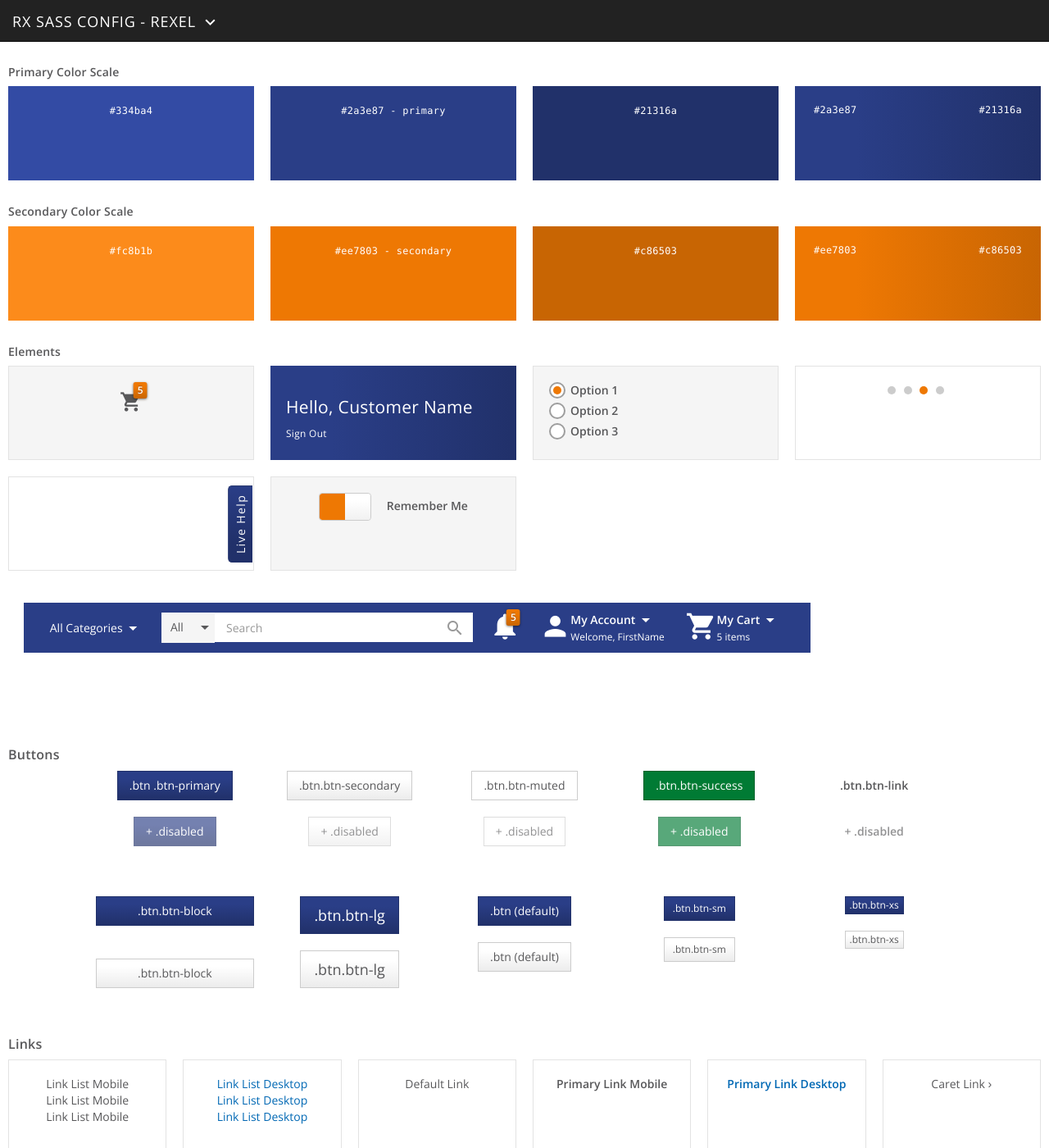
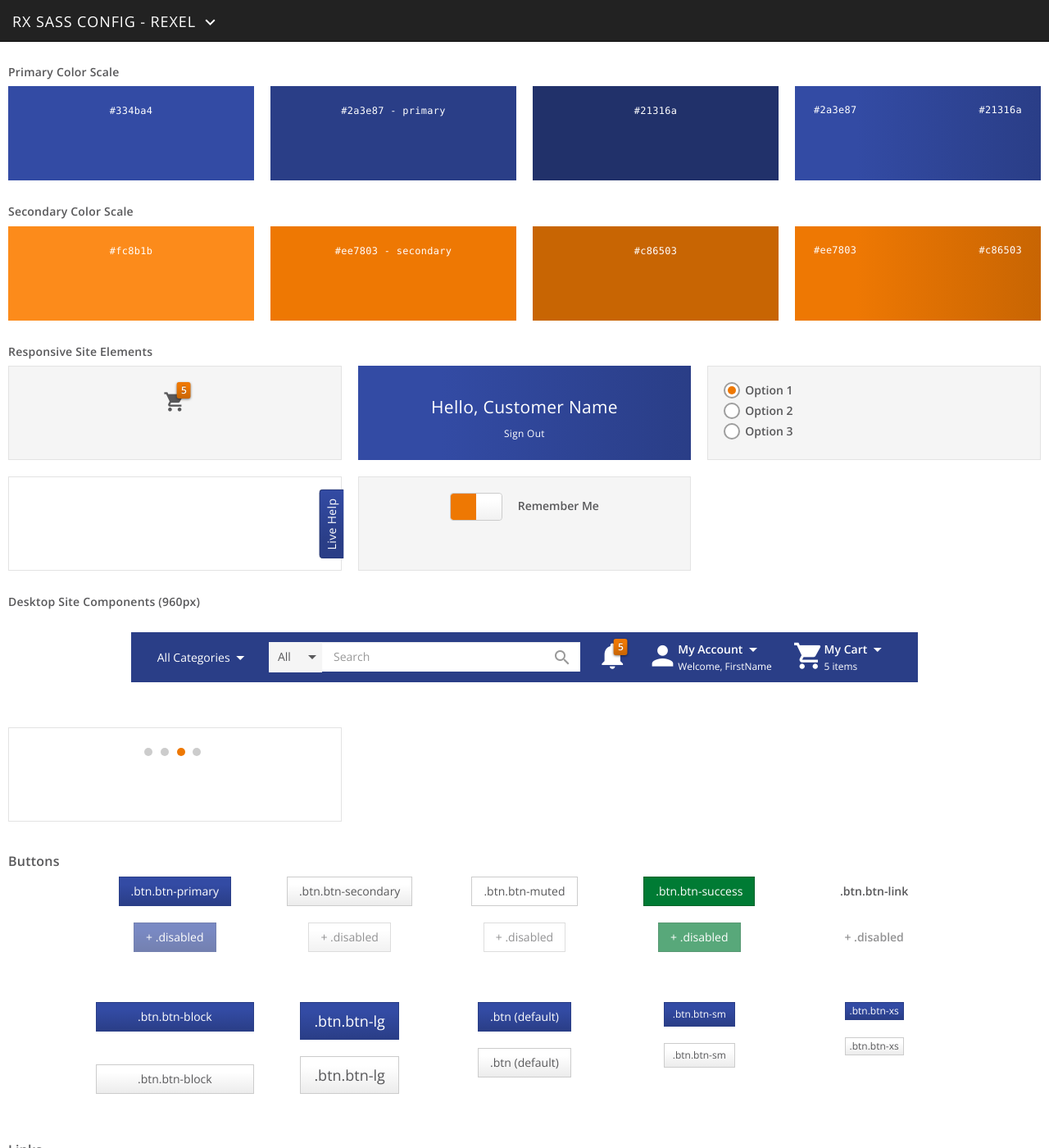
Before and after one commit to rxux/sass, a Jekyll site: the page built from index.html, in a window 1280 px wide and 1400 px high. Shown: the whole window at 82% size. Built offline with Jekyll 4.4.1, drawn with Linux system fonts in a browser that asks for light colours; nearby versions of some CDN libraries.

Commit message:
fix some button colors etc

```diff
--- a/_includes/component_buttons.html
+++ b/_includes/component_buttons.html
@@ -10,12 +10,11 @@
     <div class="col-xs-12 col-sm-3 col-md-2 col-md-offset-1 text-center">
         <div class="row">
             <div class="col-xs-6 col-sm-12">
-                <button type="button" class="btn btn-primary {{ page.title | downcase }}">.btn
-                    .btn-primary</button>
+                <button type="button" class="btn btn-primary">.btn.btn-primary</button>
                 <br><br>
             </div>
             <div class="col-xs-6 col-sm-12">
-                <button type="button" class="btn btn-primary {{ page.title | downcase }} disabled">+ .disabled</button>
+                <button type="button" class="btn btn-primary disabled">+ .disabled</button>
                 <br><br>
             </div>
         </div>
@@ -86,7 +85,7 @@
     <div class="col-xs-12 col-sm-3 col-md-2 col-md-offset-1 text-center">
         <div class="row">
             <div class="col-xs-6 col-sm-12">
-                <button type="button" class="btn btn-primary {{ page.title | downcase }} btn-block">.btn.btn-block</button>
+                <button type="button" class="btn btn-primary btn-block">.btn.btn-block</button>
                 <br><br>
             </div>
             <div class="col-xs-6 col-sm-12">
@@ -99,7 +98,7 @@
     <div class="col-xs-12 col-sm-3 col-md-2 text-center">
         <div class="row">
             <div class="col-xs-6 col-sm-12">
-                <button type="button" class="btn btn-primary {{ page.title | downcase }} btn-lg">.btn.btn-lg</button>
+                <button type="button" class="btn btn-primary btn-lg">.btn.btn-lg</button>
                 <br><br>
             </div>
             <div class="col-xs-6 col-sm-12">
@@ -112,7 +111,7 @@
     <div class="col-xs-12 col-sm-3 col-md-2 text-center">
         <div class="row">
             <div class="col-xs-6 col-sm-12">
-                <button type="button" class="btn btn-primary {{ page.title | downcase }}">.btn (default)</button>
+                <button type="button" class="btn btn-primary">.btn (default)</button>
                 <br><br>
             </div>
             <div class="col-xs-6 col-sm-12">
@@ -125,7 +124,7 @@
     <div class="col-xs-12 col-sm-3 col-md-2 text-center">
         <div class="row">
             <div class="col-xs-6 col-sm-12">
-                <button type="button" class="btn btn-primary {{ page.title | downcase }} btn-sm">.btn.btn-sm</button>
+                <button type="button" class="btn btn-primary btn-sm">.btn.btn-sm</button>
                 <br><br>
             </div>
             <div class="col-xs-6 col-sm-12">
@@ -138,7 +137,7 @@
     <div class="col-xs-12 col-sm-3 col-md-2 text-center">
         <div class="row">
             <div class="col-xs-6 col-sm-12">
-                <button type="button" class="btn btn-primary {{ page.title | downcase }} btn-xs">.btn.btn-xs</button>
+                <button type="button" class="btn btn-primary btn-xs">.btn.btn-xs</button>
                 <br><br>
             </div>
             <div class="col-xs-6 col-sm-12">
--- a/_includes/component_elements.html
+++ b/_includes/component_elements.html
@@ -1,17 +1,17 @@
-<!-- BUTTONS -->
+<!-- COMPONENTS -->
 <div class="row">
     <div class="col-xs-12">
-        <h4>Elements</h4>
+        <h4>Responsive Site Elements</h4>
     </div>
 </div>
 
 <div class="row">
     <div class="col-xs-12 text-center">
         <div class="row">
-
-            <div class="col-xs-12 col-sm-6 col-md-9">
+            <div class="col-xs-12 col-sm-6 col-md-12">
                 <div class="row">
 
+                    <!--CART COUNTER-->
                     <div class="col-xs-12 col-md-4">
                         <div class="well">
                             <div class="cart">
@@ -20,14 +20,14 @@
                             </div>
                         </div>
                     </div>
-
+                    <!--OFF-CANVAS HERO GRADIENT-->
                     <div class="col-xs-12 col-md-4">
                         <div class="well off-canvas-hero brand gradient text-left">
                             <a href="#"><h2>Hello, Customer Name</h2></a>
                             <a class="small" href="#">Sign Out</a>
                         </div>
                     </div>
-
+                    <!--RADIO BUTTONS-->
                     <div class="col-xs-12 col-md-4">
                         <div class="well text-left">
                             <form action="">
@@ -49,13 +49,13 @@
                             </form>
                         </div>
                     </div>
-
+                    <!--LIVE HELP BUTTON-->
                     <div class="col-xs-12 col-md-4 live-help-wrapper">
                         <div class="well pos-rel">
                             <a class="border-dark text-capitalize pull-right brand gradient-reverse pos-abs" href="#">Live Help</a>
                         </div>
                     </div>
-
+                    <!--REMEMBER ME SWITCH-->
                     <div class="col-xs-12 col-md-4">
                         <div class="well">
                             <form action="switch">
@@ -65,6 +65,25 @@
                         </div>
                     </div>
 
+                </div>
+            </div>
+        </div>
+    </div>
+</div>
+
+<div class="row">
+    <div class="col-xs-12">
+        <h4>Desktop Site Components (960px)</h4>
+    </div>
+</div>
+
+<div class="row">
+    <div class="col-xs-12 text-center">
+        <div class="row">
+            <div class="col-xs-12 col-sm-6 col-md-12">
+                <div class="row">
+
+                    <!--DESKTOP HEADER BAR-->
                     <div class="col-xs-12 text-center">
                         <div class="well bar-wrapper">
 
@@ -129,12 +148,8 @@
                             </div>
                         </div>
                     </div>
-
-                </div>
-            </div>
-
-            <div class="col-xs-12 col-sm-6 col-md-3">
-
+                    <!--SLIDESHOW DOTS-->
+                    <div class="col-xs-12 col-md-4">
                         <div class="well text-center dots-wrapper">
                             <ul class="list-inline dots">
                                 <li class="active"></li>
@@ -143,24 +158,10 @@
                                 <li></li>
                             </ul>
                         </div>
-
-                <!--<div class="well datepicker-wrapper">-->
-                    <!--<div class="datepicker" data-date-format="mm/dd/yyyy" data-date="-->
-                        <!--{{ site.time | date: '%m/' }}-->
-                        <!--{{ site.time | date: '%d/' | plus:3 }}-->
-                        <!--{{ site.time | date: '%Y' }}">-->
-                    <!--</div>-->
-                <!--</div>-->
                     </div>
-
-
 
                 </div>
             </div>
         </div>
-
-<div class="row">
-    <div class="col-xs-12">
-        <hr>
     </div>
 </div>
--- a/_layouts/default.html
+++ b/_layouts/default.html
@@ -3,7 +3,7 @@
 
   {% include head.html %}
 
-  <body>
+  <body id="{{ page.title | downcase }}">
 
     {% include header.html %}
 
--- a/_sass/bootstrap/_buttons.scss
+++ b/_sass/bootstrap/_buttons.scss
@@ -73,18 +73,18 @@
   @include white-button-variant($btn-default-bg);
 }
 
-$profiles: (
-  rexel: #2a3e87,
+$profilesBtn: (
+  rexel: #334ba4,
   hagemeyer: #0068b4,
-  selga: #09795c,
+  selga: #0c9d77,
   regro: #cf000a,
-  storel: #ef7d00,
+  storel: #0096b4,
   schacke: #0065a8,
   denmans: #379e32
 );
-@each $profile, $bgcolor in $profiles {
-  .btn-primary {
-    &.#{$profile} {
+@each $profile, $bgcolor in $profilesBtn {
+  ##{$profile} {
+    .btn-primary {
       $button-color: $bgcolor !default;
       $button-darken: darken($bgcolor, 7.5%) !default;
       @include primary-button-variant($btn-primary-color, $button-color, $button-darken);
--- a/_sass/bootstrap/mixins/_custom-mixins.scss
+++ b/_sass/bootstrap/mixins/_custom-mixins.scss
@@ -34,30 +34,52 @@
 
 
 
-// Brand Gradient
+// Brands
+$profilesMain: (
+	rexel: #2a3e87,
+	hagemeyer: #0068b4,
+	selga: #09795c,
+	regro: #cf000a,
+	storel: #ef7d00,
+	schacke: #0065a8,
+	denmans: #379e32
+);
+@each $profile, $bgcolor in $profilesMain {
+	##{$profile} {
 		.brand {
-	background-color: $brand-primary !important;
+			$bgDark: darken($bgcolor, 7.5%) !default;
+			$bgLight: lighten($bgcolor, 7.5%) !default;
+			background-color: $bgcolor !important;
 			color:#fff;
 			text-align:center;
 			font-weight:300;
 			letter-spacing:0.025em;
 
-	&.lighten {
-		background-color: $brand-lighten !important;
+			&.lighten { background-color: $bgLight !important; }
+			&.darken { background-color: $bgDark !important; }
+		}
+	}
 }
 
-	&.darken {
-		background-color: $brand-darken !important;
+// Main Gradients
+$profilesBrandGradient: (
+	rexel: #334ba4,
+	hagemeyer: #0068b4,
+	selga: #09795c,
+	regro: #cf000a,
+	storel: #ef7d00,
+	schacke: #0065a8,
+	denmans: #379e32
+);
+@each $profile, $bgcolor in $profilesBrandGradient {
+	##{$profile} {
+		$bgDark: darken($bgcolor, 7.5%) !default;
+		.gradient { @include gradient($bgcolor, $bgDark); }
+		.gradient-reverse { @include gradient($bgDark, $bgcolor); }
+	}
 }
 
-	&.gradient {
-		@include gradient;
-	}
 
-	&.gradient-reverse {
-		@include gradient($brand-darken, $brand-primary);
-	}
-}
 
 .counter {
   @include gradient($counter-color, $counter-darken, top);
@@ -310,10 +332,10 @@
 	}
 
 	&.bootstrap-switch-focused {
-		border-color: #66afe9;
+		//border-color: #66afe9;
 		outline: 0;
-		-webkit-box-shadow: inset 0 1px 1px rgba(0,0,0,.075), 0 0 8px rgba(102, 175, 233, 0.6);
-		box-shadow: inset 0 1px 1px rgba(0,0,0,.075), 0 0 8px rgba(102, 175, 233, 0.6);
+		//-webkit-box-shadow: inset 0 1px 1px rgba(0,0,0,.075), 0 0 8px rgba(102, 175, 233, 0.6);
+	//	box-shadow: inset 0 1px 1px rgba(0,0,0,.075), 0 0 8px rgba(102, 175, 233, 0.6);
 	}
 
 	&.bootstrap-switch-on,
```
Lines whose indentation alone changed are shown as unchanged.
